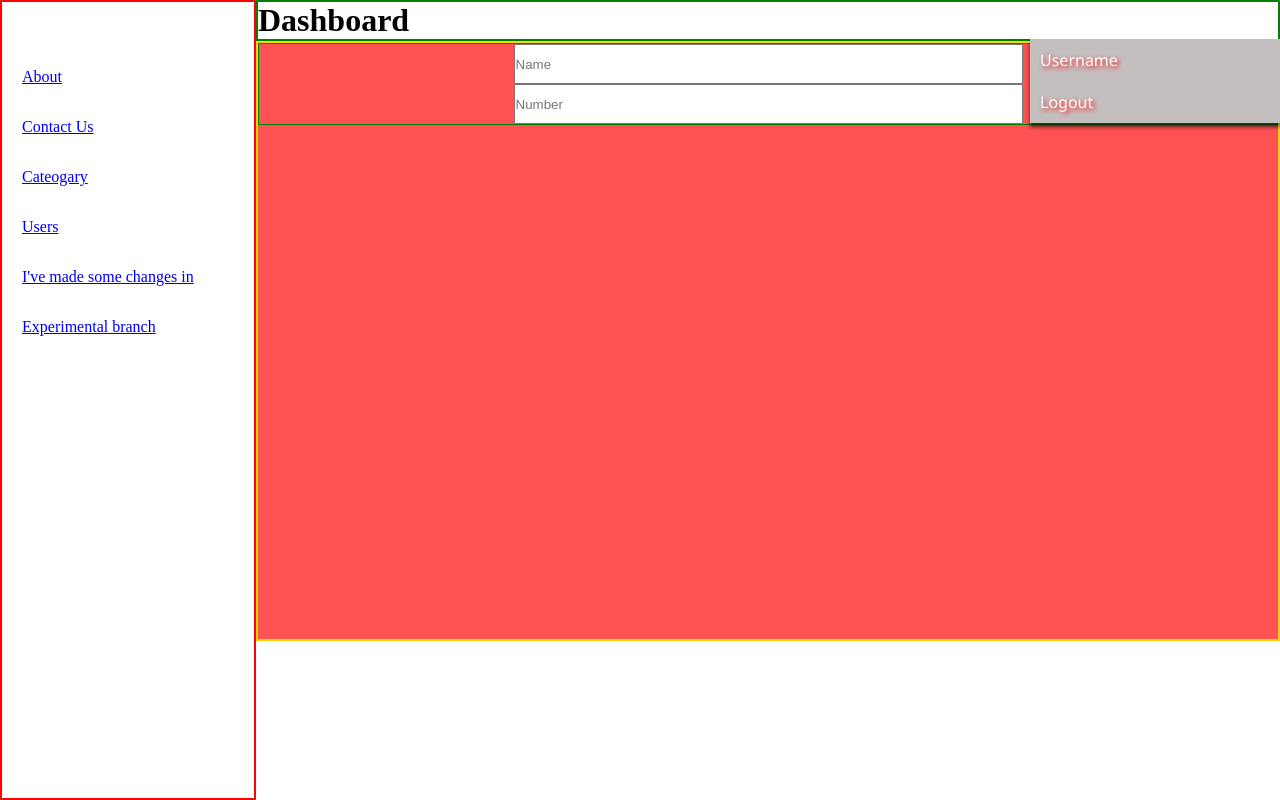
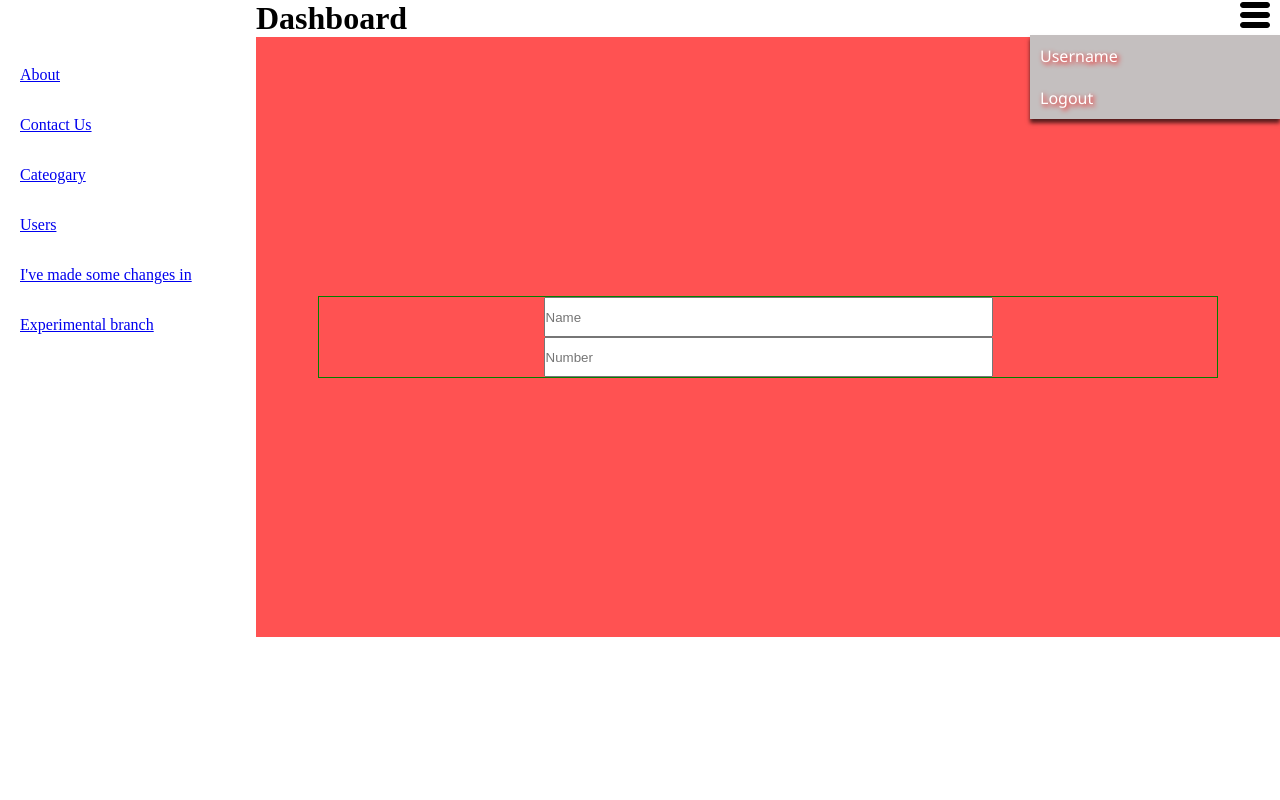
Before and after one commit to Faisalbaig1998/AdminPage, a PHP site: page /admin.html in a window 1280 px wide. Run offline with PHP 8.4, Linux system fonts and the light colour scheme.

Commit message:
just checking

```diff
--- a/admin/admin.html
+++ b/admin/admin.html
@@ -26,6 +26,11 @@
     <!-- Header Starts here -->
     <div id="header">
       <h1>Dashboard</h1>
+      <div id="burger">
+        <span class="bar"></span>
+        <span class="bar"></span>
+        <span class="bar"></span>
+      </div>
       <!-- Login Details -->
       <div id="login-details">
         <a href="#">Username</a>
--- a/admin/style.css
+++ b/admin/style.css
@@ -9,7 +9,7 @@
   position: fixed;
   width: 20%;
   height: 100%;
-  border: 2px solid red;
+  /* border: 2px solid red; */
   /* background-color: aquamarine; */
 }
 
@@ -28,10 +28,12 @@
 }
 
 #header {
+  display: flex;
+  justify-content: space-between;
   position: static;
   float: right;
   width: 80%;
-  border: 2px solid green;
+  /* border: 2px solid green; */
 }
 
 #main {
@@ -39,7 +41,7 @@
   width: 80%;
   height: 600px;
   background-color: rgba(255, 0, 0, 0.678);
-  border: 2px solid gold;
+  /* border: 2px solid gold; */
 }
 
 #login-details {
@@ -47,18 +49,19 @@
   width: 250px;
   height: auto;
   position: absolute;
+  top: 35px;
   right: 0px;
   background-color: rgb(196, 191, 191);
 }
 
-#burger {
+/* #burger {
   display: flex;
   flex-direction: column;
   justify-content: space-between;
   align-items: center;
   width: auto;
   height: 100px;
-}
+} */
 
 .bar {
   border: 1px solid white;
@@ -80,13 +83,40 @@
   display: block;
 }
 
+#burger {
+  margin-right: 10px;
+  width: auto;
+  height: 30px;
+  display: flex;
+  flex-direction: column;
+  justify-content: space-around;
+  align-items: center;
+  /* border: 1px solid red; */
+}
+
+.bar {
+  /* background-color: white; */
+  border: 1px solid black;
+  width: 30px;
+  height: 6px;
+  border-radius: 3px;
+}
+
 form {
+  width: 900px;
+  height: 4git 00px;
   border: 1px solid green;
   display: flex;
+  flex-direction: column;
+  justify-content: space-evenly;
   align-items: center;
-  flex-direction: column;
 }
 
+#main {
+  display: flex;
+  justify-content: center;
+  align-items: center;
+}
 
 input {
   width: 50%;
```
